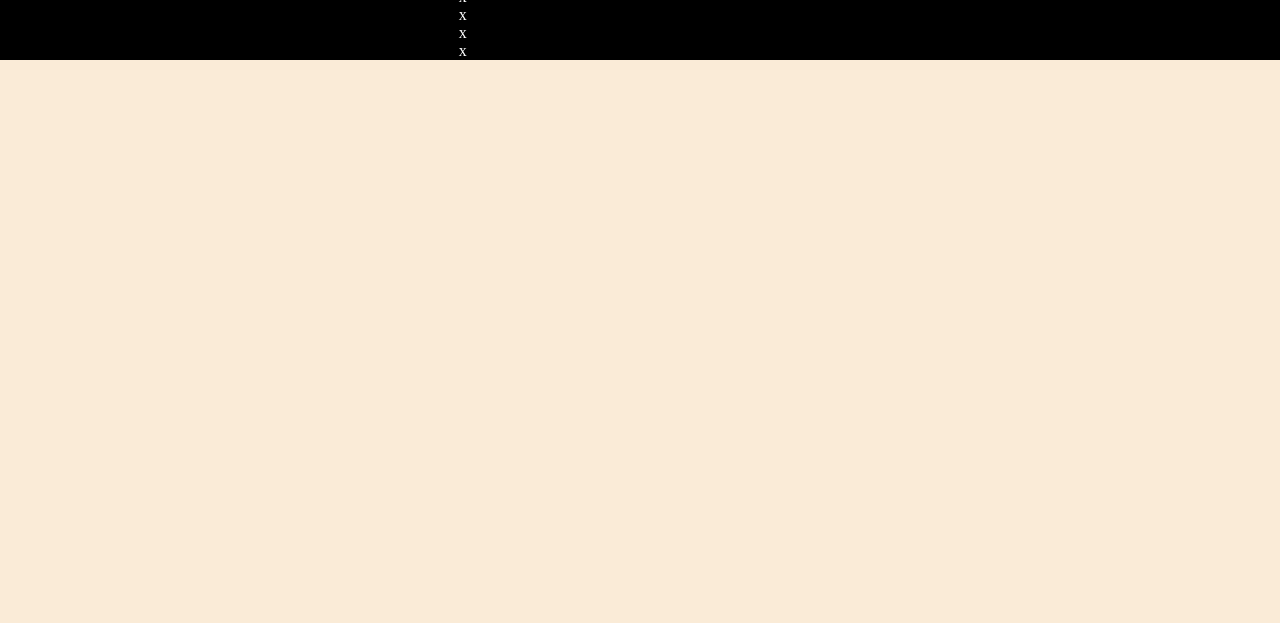
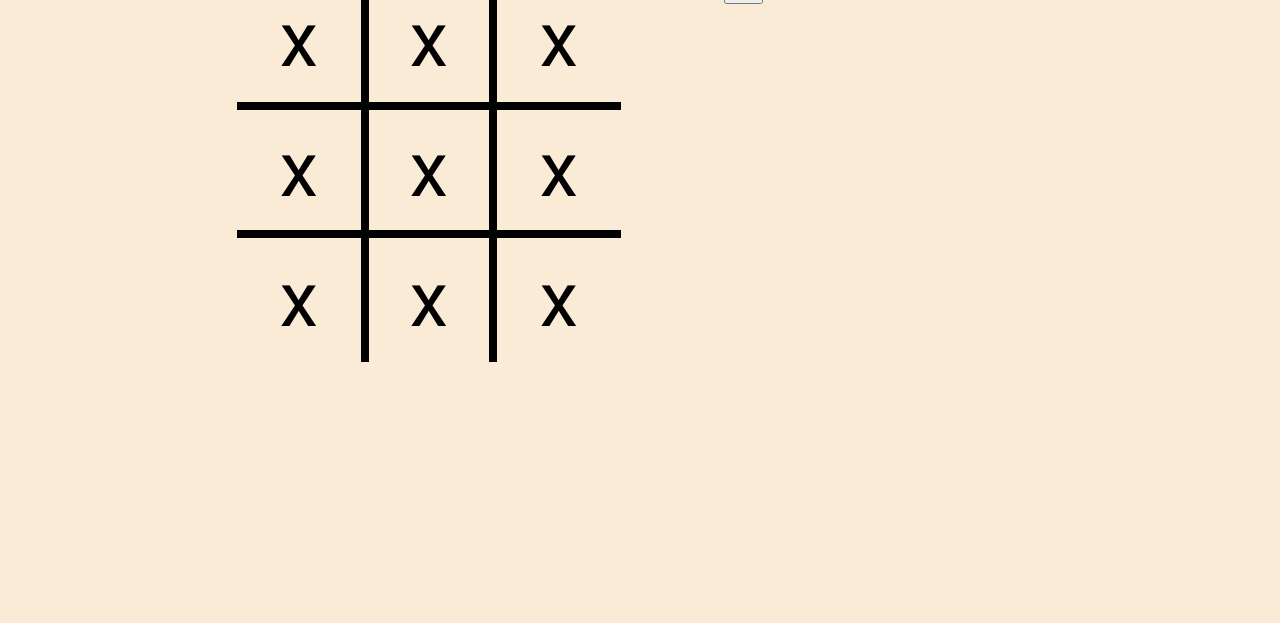
Before and after one commit to nishita-codes/HTML-CSS-JS-PROJECT-10-tic-tac-toc, a plain HTML site: page index.html in a window 1280 px wide. Shown: the part 177-800 px from the top of the page. Drawn offline with Linux system fonts and the light colour scheme; a web font is replaced by a local one.

Commit message:
added files

```diff
--- a/index.html
+++ b/index.html
@@ -16,24 +16,24 @@
     </nav>
     <div class="game-container">
         <div class="container">
-            <div class="box"><span class="boxtext">x</span></div>
-            <div class="box"><span class="boxtext">x</span></div>
-            <div class="box"><span class="boxtext">x</span></div>
-            <div class="box"><span class="boxtext">x</span></div>
-            <div class="box"><span class="boxtext">x</span></div>
-            <div class="box"><span class="boxtext">x</span></div>
-            <div class="box"><span class="boxtext">x</span></div>
-            <div class="box"><span class="boxtext">x</span></div>
-            <div class="box"><span class="boxtext">x</span></div>
+            <div class="box bt-0 bl-0"><span class="boxtext">x</span></div>
+            <div class="box bt-0"><span class="boxtext">x</span></div>
+            <div class="box bt-0 br-0"><span class="boxtext">x</span></div>
+            <div class="box bl-0"><span class="boxtext">x</span></div>
+            <div class="box "><span class="boxtext">x</span></div>
+            <div class="box br-0"><span class="boxtext">x</span></div>
+            <div class="box bl-0 bb-0"><span class="boxtext">x</span></div>
+            <div class="box bb-0"><span class="boxtext">x</span></div>
+            <div class="box bb-0 br-0"><span class="boxtext">x</span></div>
         </div>
         <div class="game-Info">
             <h1>Welcome to MyTicTacToc</h1>
         <div>
-            <span class="Info"></span>
+            <span class="Info">Turn for x</span>
             <button id="reset">Reset</button>
         </div>
         <div class="images">
-            <img src="" alt="">
+            <img src="excited.gif" alt="">
         </div>
     </div>
     <script src="script.js"></script>
--- a/style.css
+++ b/style.css
@@ -1,4 +1,5 @@
 @import url('https://fonts.googleapis.com/css2?family=Roboto:ital,wght@0,100;0,300;0,400;0,500;0,700;0,900;1,100;1,300;1,400;1,500;1,700;1,900&display=swap');
+@import url('https://fonts.googleapis.com/css2?family=Baloo+Bhaina+2:wght@400..800&display=swap');
 *{
     margin:0;
     padding:0;
@@ -21,9 +22,54 @@ nav{
 nav ul{
     list-style-type: none;
 }
+.container{
+    display:grid;
+    grid-template-columns: repeat(3, 10vw);
+    grid-template-rows: repeat(3, 10vw);
+    font-family: "Roboto", serif;
+    /* margin-top:50px; */
+    padding:30px 0;
 
-.game-container{
+}
+.box{
+    border:4px solid black;
+    font-size: 6vw;
+    display: flex;
+    justify-content: center;
+    align-items: center;
+    cursor:pointer;
+    /* background-color: black; */
+    color:black;
+}
+.box:hover{
     background-color: black;
     color:white;
-    display: flex;justify-content: center;
 }
+.game-container{
+    /* background-color: black; */
+    color:white;
+    display: flex;
+    justify-content: center;
+    margin-top:50px;
+}
+.game-Info{
+    color:black;
+    padding: 0 34px;
+    font-family: "Baloo Bhaina 2", serif;;
+}
+.images img{
+    display: none;
+}
+
+.br-0{
+    border-right: 0;
+}
+.bl-0{
+    border-left: 0;
+}
+.bt-0{
+    border-top: 0;
+}
+.bb-0{
+    border-bottom: 0;
+}
```
